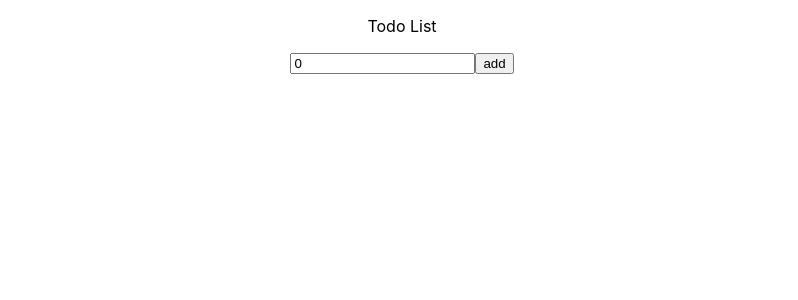
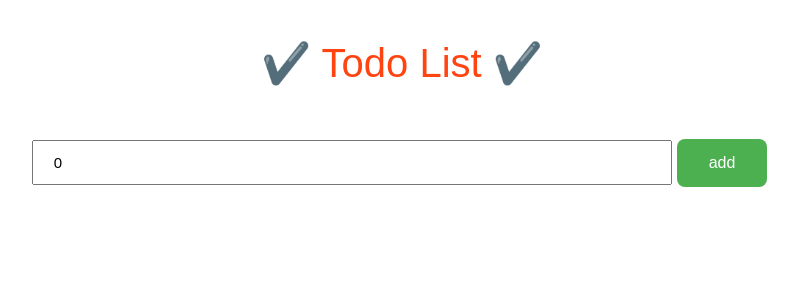
Before and after one commit to tfwong36/react-todo, a React (Create React App) app: page / in a window 1280 px wide. Shown: the top 300 px of the page, without its empty margins (238-1036 px from the left). Built offline with nearby package versions, Linux system fonts and the light colour scheme.

Commit message:
[todo][jason]feat: add some css

```diff
--- a/src/components/TodoGenerator.js
+++ b/src/components/TodoGenerator.js
@@ -1,4 +1,5 @@
 import { useState } from  "react";
+import "../styles/TodoGenerator.css"
 
 function TodoGenerator(props){
     const [content, setContent] = useState(0);
@@ -8,8 +9,8 @@ function TodoGenerator(props){
     }
     return(
         <div>
-            <input type="text" value={content} onChange={e => setContent(e.target.value)}></input>
-            <button onClick={addItem}>add</button>
+            <input className="input-style" type="text" value={content} onChange={e => setContent(e.target.value)}></input>
+            <button className="button-style" onClick={addItem}>add</button>
         </div>
     )
 }
--- a/src/components/TodoItem.js
+++ b/src/components/TodoItem.js
@@ -1,10 +1,11 @@
 import { useState } from "react";
+import "../styles/TodoItem.css"
 
 function TodoItem(props){
     const [itemContent, setItemContent] = useState(0);
 
     return(
-        <div className="todoitem">
+        <div className="todoitem box">
             <p>{props.content}</p>
         </div>
     )
--- a/src/components/TodoList.js
+++ b/src/components/TodoList.js
@@ -2,6 +2,7 @@ import TodoItem from "./TodoItem"
 import { useState } from "react";
 import TodoGroup from "./TodoGroup"
 import TodoGenerator from "./TodoGenerator"
+import "../styles/TodoList.css"
 
 function TodoList(){
     const [todoList, setTodoList] = useState([]);
@@ -10,7 +11,7 @@ function TodoList(){
     }
     return(
         <div className="TodoList">
-            <p>Todo List</p>
+            <p  className="title">✔️ Todo List ✔️</p>
             <TodoGroup todoList={todoList}></TodoGroup>
             <TodoGenerator updateTodoList={updateTodoList}></TodoGenerator>
         </div>
--- /dev/null
+++ b/src/styles/TodoGenerator.css
@@ -0,0 +1,21 @@
+input[type=text] {
+    width:50%;
+    padding: 12px 20px;
+    margin: 8px 0;
+    box-sizing: border-box;
+    font-family: 'Inder', sans-serif;
+    font-size: 15px;
+    color: rgb(0, 0, 0);
+  }
+.button-style {
+    background-color: #4CAF50; /* Green */
+    border: none;
+    color: white;
+    padding: 15px 32px;
+    text-align: center;
+    text-decoration: none;
+    display: inline-block;
+    font-size: 16px;
+    border-radius: 8px;
+    margin:5px;
+  }
--- /dev/null
+++ b/src/styles/TodoItem.css
@@ -0,0 +1,6 @@
+.box{
+    border: 3px dashed blue;
+    width: 70%;
+    margin:20px auto;
+    padding: 5px;
+}
--- /dev/null
+++ b/src/styles/TodoList.css
@@ -0,0 +1,7 @@
+.title {color: #ff4411;
+    font-size: 40px;
+    font-family: 'Signika', sans-serif;
+    padding-bottom: 5px;}
+p { font-family: 'Inder', sans-serif;
+    font-size: 25px;
+    color: #666; }
```
